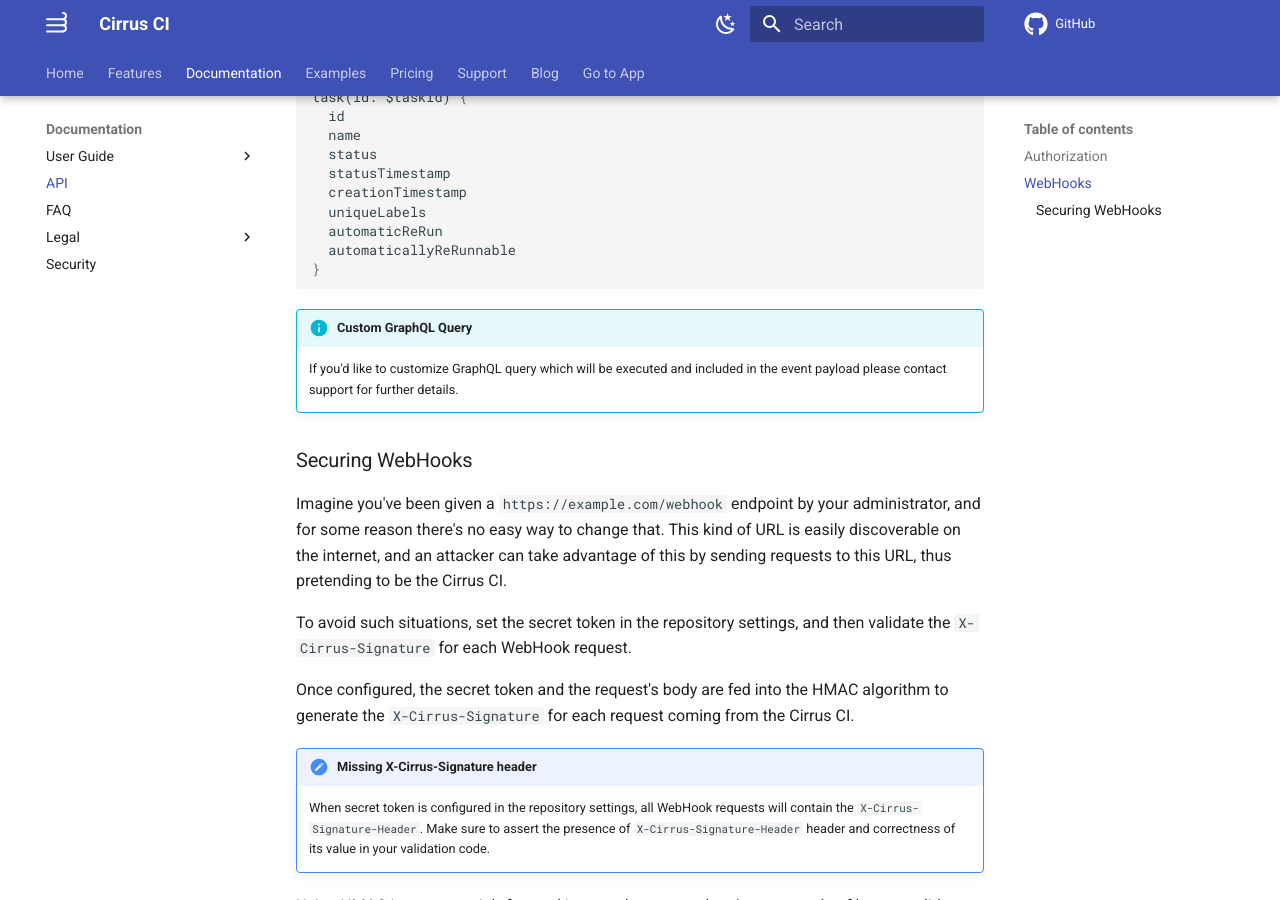
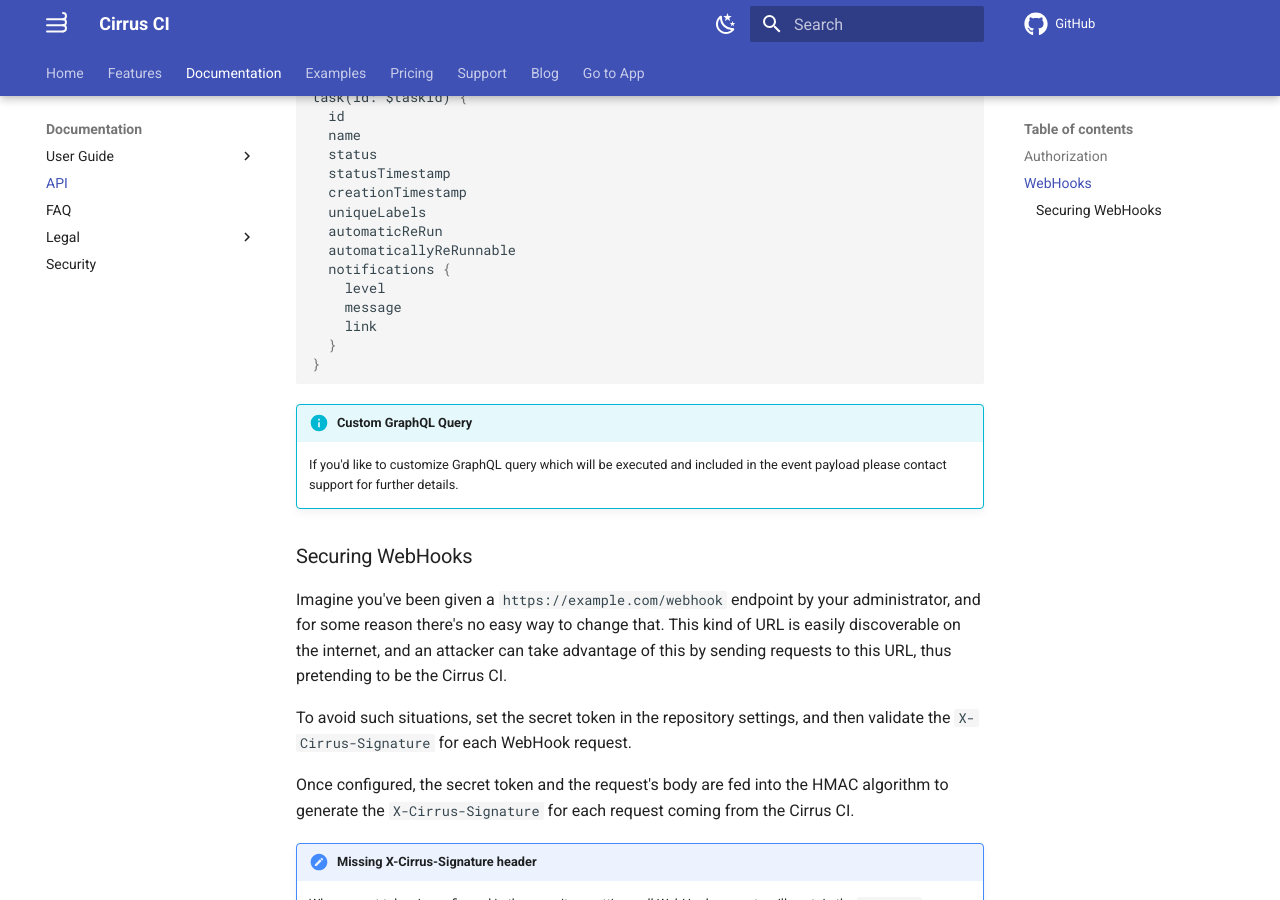
Before and after one commit to cirruslabs/cirrus-ci-docs, an MkDocs documentation site: the page built from docs/api.md, in a window 1280 px wide and 900 px high, scrolled down 1568 px. Built offline with MkDocs 1.6.1 and Material for MkDocs 9.7.7, drawn with Linux system fonts in a browser that asks for light colours; comment, search, counter and statistics services are not loaded.

Commit message:
Include notifications into payload (#1119)
So it's easier to check for failures like "Instances got rescheduled" and others from the [FAQ](https://cirrus-ci.org/faq/#instance-got-rescheduled).

````diff
--- a/docs/api.md
+++ b/docs/api.md
@@ -70,6 +70,11 @@ task(id: $taskId) {
   uniqueLabels
   automaticReRun
   automaticallyReRunnable
+  notifications {
+    level
+    message
+    link
+  }
 }
 ```
 
````
